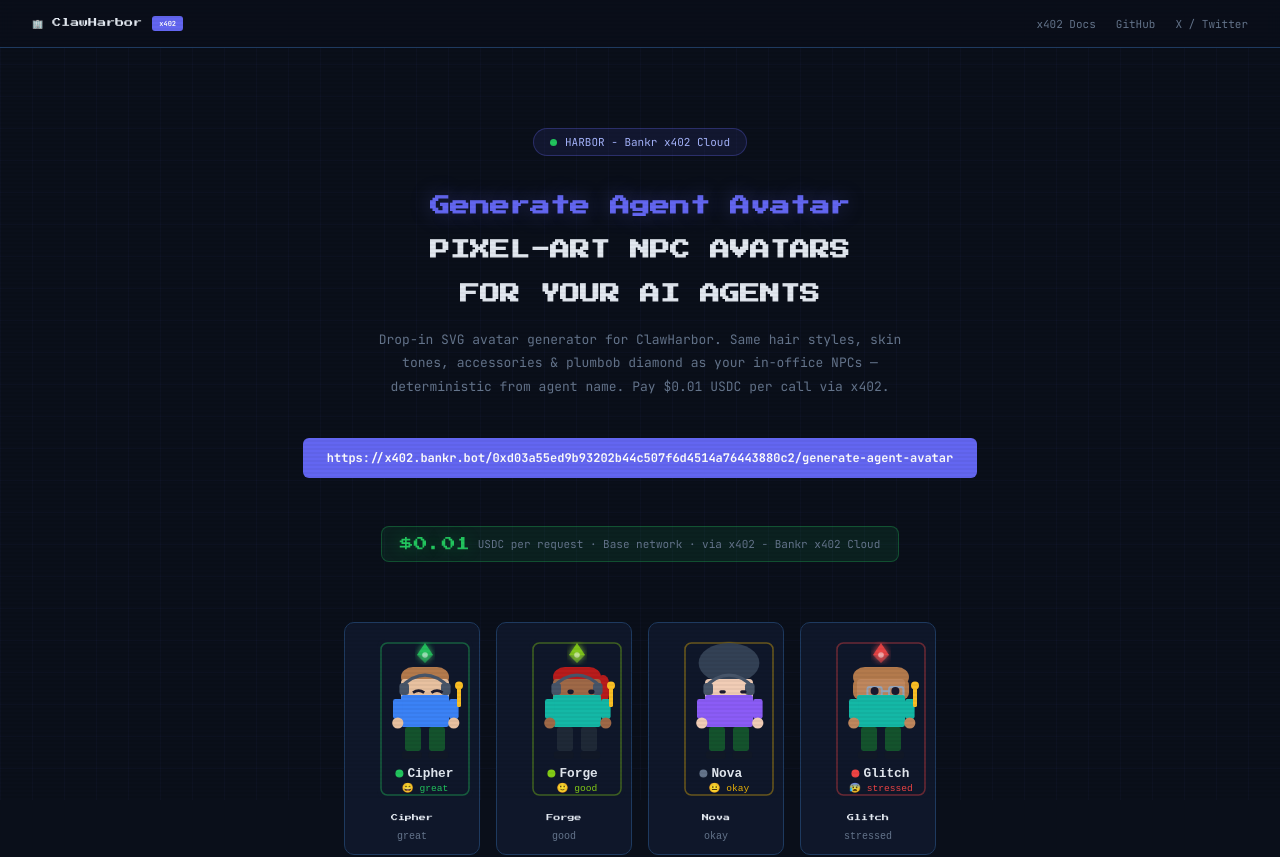
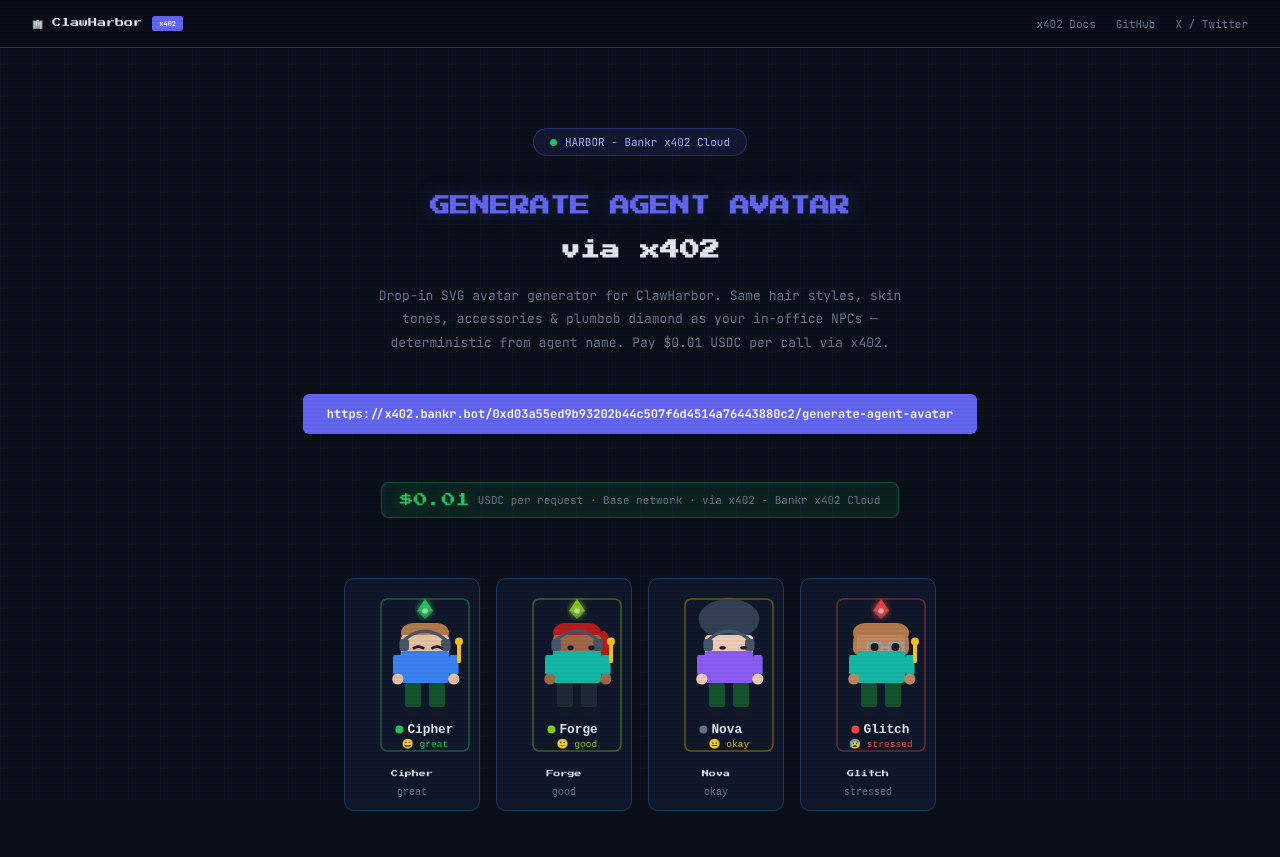
Before and after one commit to clawharbor/clawharbor, a Next.js app: page /x402 in a window 1280 px wide. Shown: the top 857 px of the page. Built offline with nearby package versions, Linux system fonts and the light colour scheme.

Commit message:
Update page.tsx

```diff
--- a/app/x402/page.tsx
+++ b/app/x402/page.tsx
@@ -244,10 +244,10 @@
             HARBOR - Bankr x402 Cloud
           </div>
           <h1 style={{ fontFamily: pixel, fontSize: 'clamp(12px, 2.5vw, 20px)', lineHeight: 1.8, color: '#e2e8f0', margin: 0 }}>
-            <span style={{ color: '#6366f1', textShadow: '0 0 20px rgba(99,102,241,0.35)' }}>Generate Agent Avatar</span>
+            <span style={{ color: '#6366f1', textShadow: '0 0 20px rgba(99,102,241,0.35)' }}>GENERATE AGENT AVATAR</span>
           </h1>
-          <h1 style={{ fontFamily: pixel, fontSize: 'clamp(12px, 2.5vw, 20px)', lineHeight: 1.8, color: '#e2e8f0', margin: '8px 0' }}>PIXEL-ART NPC AVATARS</h1>
-          <h1 style={{ fontFamily: pixel, fontSize: 'clamp(12px, 2.5vw, 20px)', lineHeight: 1.8, color: '#e2e8f0', margin: '0 0 8px' }}>FOR YOUR AI AGENTS</h1>
+          <h1 style={{ fontFamily: pixel, fontSize: 'clamp(12px, 2.5vw, 20px)', lineHeight: 1.8, color: '#e2e8f0', margin: '8px 0' }}>via x402</h1>
+
           <p style={{ fontSize: 13, color: '#64748b', maxWidth: 560, margin: '16px auto 40px', lineHeight: 1.8 }}>
             Drop-in SVG avatar generator for ClawHarbor. Same hair styles, skin tones, accessories & plumbob diamond as your in-office NPCs — deterministic from agent name. Pay $0.01 USDC per call via x402.
           </p>
@@ -417,15 +417,7 @@
               <div><span style={{ color: '#60a5fa' }}>const</span> svg = <span style={{ color: '#c4b5fd' }}>await</span> res.text();</div>
             </Terminal>
           )}
-          {activeTab === 'HTML' && (
-            <Terminal title="drop into any page">
-              <div style={{ color: '#64748b' }}>{/* Direct img tag — paid per load */}</div>
-              <div><span style={{ color: '#60a5fa' }}>&lt;img</span> <span style={{ color: '#eab308' }}>src=</span><span style={{ color: '#22c55e' }}>&quot;https://x402.bankr.bot/0xd03a55ed9b93202b44c507f6d4514a76443880c2/generate-agent-avatar?name=Cipher&amp;mood=great&quot;</span> <span style={{ color: '#60a5fa' }}>/&gt;</span></div>
-              <br />
-              <div style={{ color: '#64748b' }}>{/* Or save SVG file + reference locally */}</div>
-              <div><span style={{ color: '#60a5fa' }}>&lt;img</span> <span style={{ color: '#eab308' }}>src=</span><span style={{ color: '#22c55e' }}>&quot;/avatars/Cipher.svg&quot;</span> <span style={{ color: '#60a5fa' }}>/&gt;</span></div>
-            </Terminal>
-          )}
+
         </section>
 
         {/* API REFERENCE */}
```
